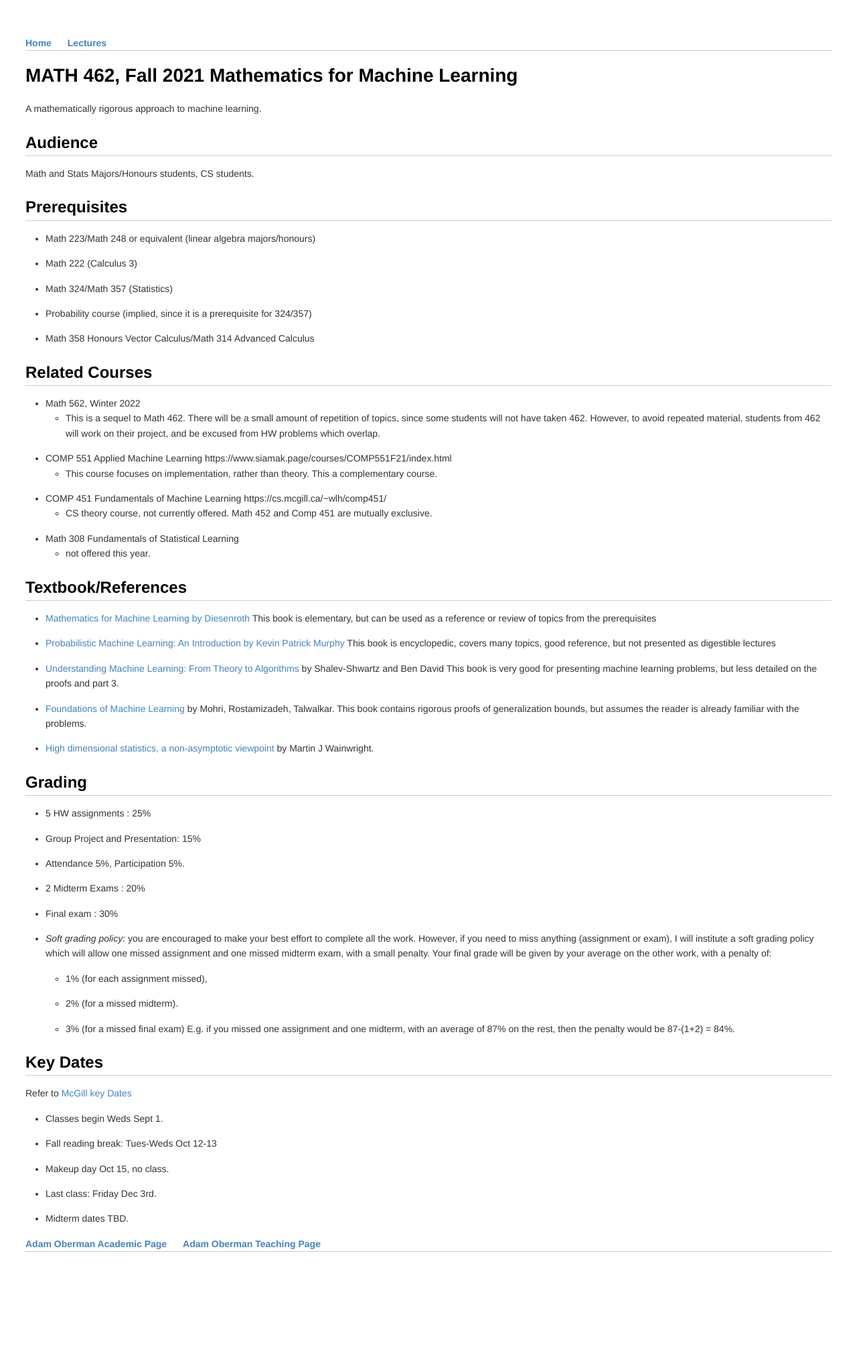
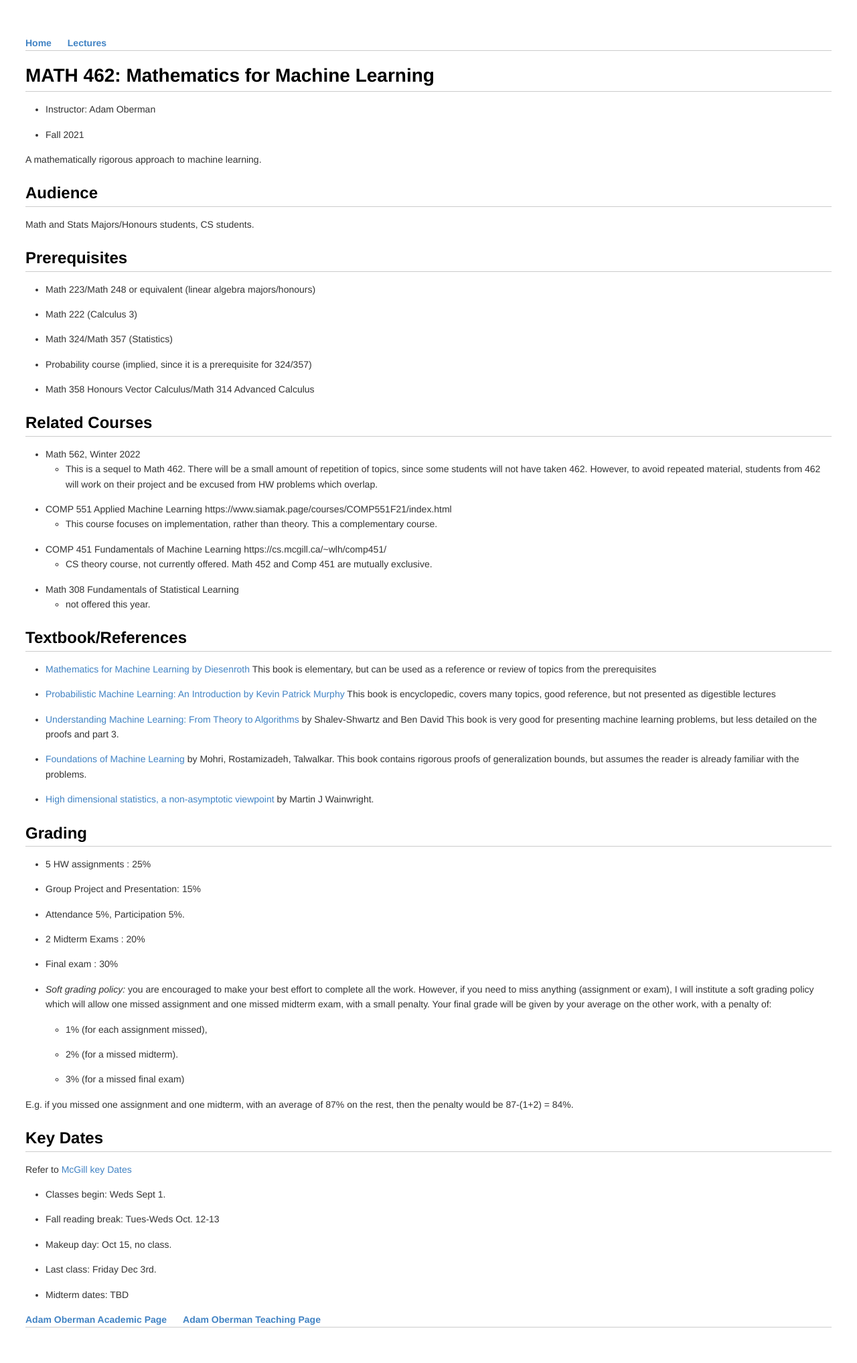
Before and after one commit to adam-oberman/adam-oberman.github.io, a Jekyll site: the page built from README.md, in a window 1280 px wide. Shown: the whole page at 67% size. Built offline with Jekyll 4.4.1, drawn with Linux system fonts in a browser that asks for light colours; our own code applies the rules of GitHub Pages for plain Markdown files; before the commit the page ends 1922 px from its top, so only the background shows below that.

Commit message:
update style + fix some typos

```diff
--- a/README.md
+++ b/README.md
@@ -1,4 +1,7 @@
-#   MATH 462, Fall 2021 Mathematics for Machine Learning
+# MATH 462: Mathematics for Machine Learning
+- Instructor: Adam Oberman
+- Fall 2021
+
 A mathematically rigorous approach to machine learning.
 
 ## Audience
@@ -14,7 +17,7 @@ Math and Stats Majors/Honours students, CS students.
 ## Related Courses
 
 - Math 562, Winter 2022
-  - This is a sequel to Math 462.  There will be a small amount of repetition of topics, since some students will not have taken 462.  However, to avoid repeated material, students from 462 will work on their project, and be excused from HW problems which overlap.
+  - This is a sequel to Math 462.  There will be a small amount of repetition of topics, since some students will not have taken 462.  However, to avoid repeated material, students from 462 will work on their project and be excused from HW problems which overlap.
 - COMP 551 Applied Machine Learning https://www.siamak.page/courses/COMP551F21/index.html
   - This course focuses on implementation, rather than theory.  This a complementary course.
 - COMP 451 Fundamentals of Machine Learning  https://cs.mcgill.ca/~wlh/comp451/
@@ -36,16 +39,17 @@ Math and Stats Majors/Honours students, CS students.
 - Attendance 5%, Participation 5%.
 - 2 Midterm Exams : 20%
 - Final exam : 30%
-- *Soft grading policy:* you are encouraged to make your best effort to complete all the work.  However, if you need to miss anything (assignment or exam), I will institute a soft grading policy which will allow one missed assignment and one missed midterm exam, with a small penalty.    Your final grade will be given by your average on the other work, with a penalty of:
+- *Soft grading policy:* you are encouraged to make your best effort to complete all the work.  However, if you need to miss anything (assignment or exam), I will institute a soft grading policy which will allow one missed assignment and one missed midterm exam, with a small penalty.  Your final grade will be given by your average on the other work, with a penalty of:
   -   1% (for each assignment missed),
   -   2% (for a missed midterm).
   -   3% (for a missed final exam)
+
 E.g. if you missed one assignment and one midterm, with an average of 87% on the rest, then the penalty would be 87-(1+2) = 84%.
 
 ## Key Dates
 Refer to [McGill key Dates](https://www.mcgill.ca/importantdates/key-dates#Fall_2021)
-- Classes begin Weds Sept 1.
-- Fall reading break: Tues-Weds Oct 12-13
-- Makeup day Oct 15, no class.
+- Classes begin: Weds Sept 1.
+- Fall reading break: Tues-Weds Oct. 12-13
+- Makeup day: Oct 15, no class.
 - Last class: Friday Dec 3rd.
-- Midterm dates TBD.
+- Midterm dates: TBD
--- a/css/main.css
+++ b/css/main.css
@@ -102,6 +102,7 @@ h6 tt, h6 code {
 
 h1 {
   font-size: 28px;
+  border-bottom: 1px solid #cccccc;
   color: black;
 }
 
```
